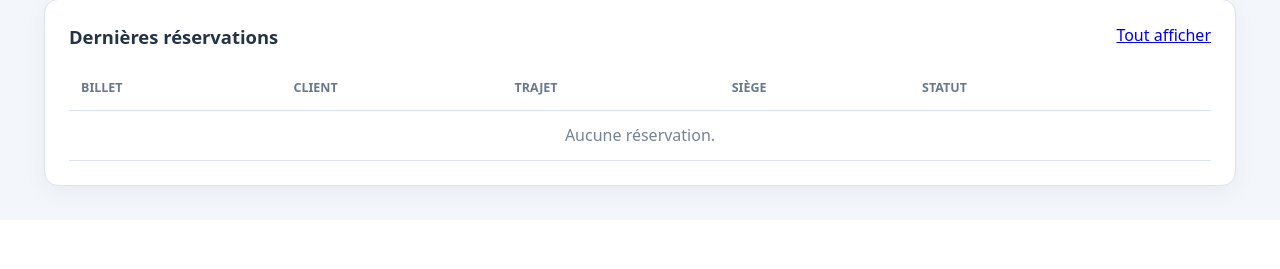
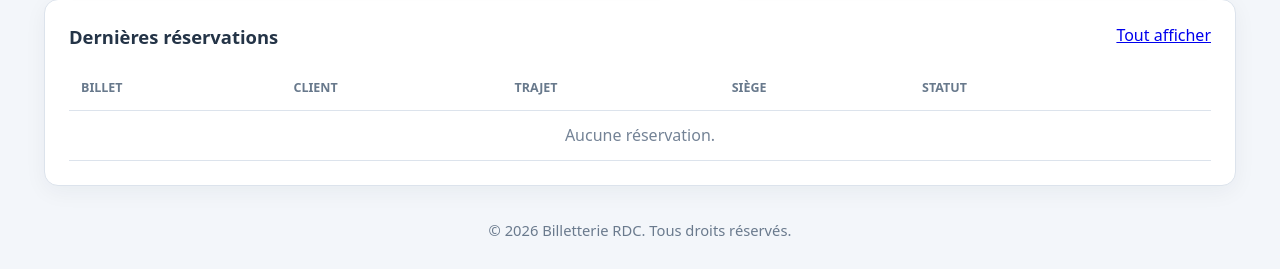
Before and after one commit to Tiky76/monlogiciel, a Flask app: page / in a window 1280 px wide. Shown: the part 874-1143 px from the top of the page. Before the commit the page ends 1082 px from the top, so only its background shows below. Run offline with Flask 3, Linux system fonts and the light colour scheme; the visitor is signed in with stand-in values (Sample User, id 1); data comes from the database, SQL or seed files in the repository; data that the repository does not hold is empty.

Commit message:
Ajout du copyright Billetterie RDC

```diff
--- a/static/style.css
+++ b/static/style.css
@@ -20,6 +20,7 @@ form.logout-form { display:inline; }
 .link-button:hover { text-decoration:underline; }
 /* Conteneur central et titre communs aux différentes pages. */
 main { max-width:1240px; margin:34px auto; padding:0 24px; }
+.site-footer { max-width:1240px; margin:10px auto 28px; padding:0 24px; color:#6a7a8d; text-align:center; font-size:.92rem; }
 .page-title { display:flex; align-items:center; justify-content:space-between; margin-bottom:24px; }
 h1 { margin:0; font-size:1.8rem; }
 h2 { margin-top:0; font-size:1.15rem; }
@@ -124,7 +125,7 @@ dd { margin:0; }
 @media print {
   @page { margin:10mm; }
   body { background:#fff; }
-  body:not(.receipt-page):not(.reports-page) > header, body:not(.receipt-page):not(.reports-page) main > :not(.ticket-section), .ticket-heading { display:none!important; }
+  body:not(.receipt-page):not(.reports-page) > header, body:not(.receipt-page):not(.reports-page) > .site-footer, body:not(.receipt-page):not(.reports-page) main > :not(.ticket-section), .ticket-heading { display:none!important; }
   main { max-width:none; margin:0; padding:0; }
   .ticket-section { margin:0; }
   .ticket { max-width:100%; border:1px solid #777; box-shadow:none; break-inside:avoid; }
--- a/templates/base.html
+++ b/templates/base.html
@@ -41,6 +41,9 @@
     <!-- Zone remplacée par le contenu de chaque template enfant. -->
     {% block content %}{% endblock %}
   </main>
+  <footer class="site-footer">
+    © 2026 Billetterie RDC. Tous droits réservés.
+  </footer>
   <script>
     document.querySelectorAll('form[method="post"], form[method="POST"]').forEach(function (form) {
       if (!form.querySelector('input[name="csrf_token"]')) {
```
